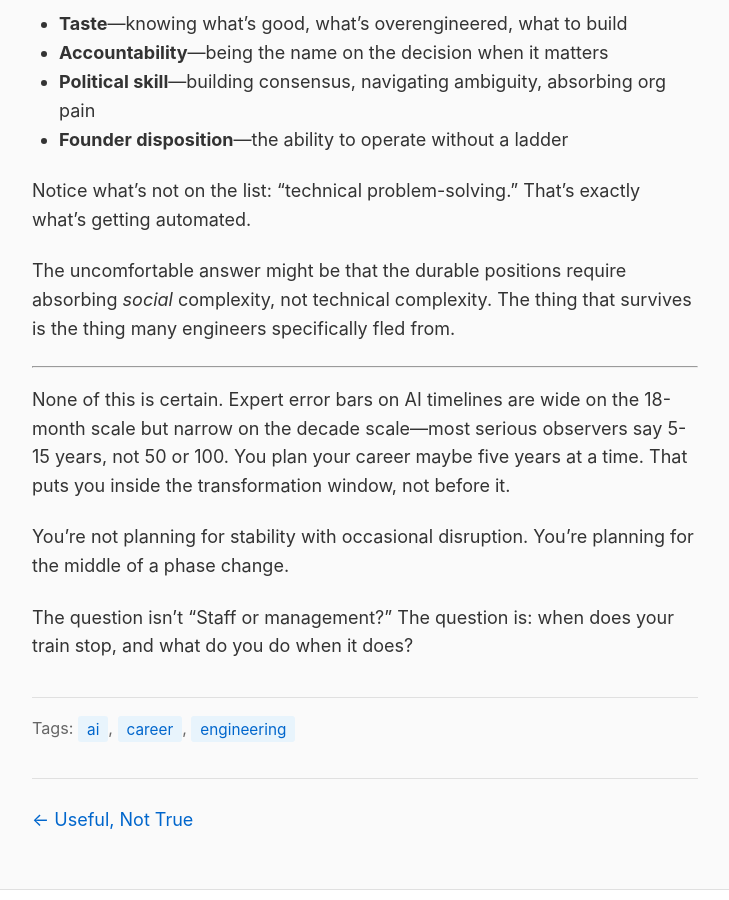
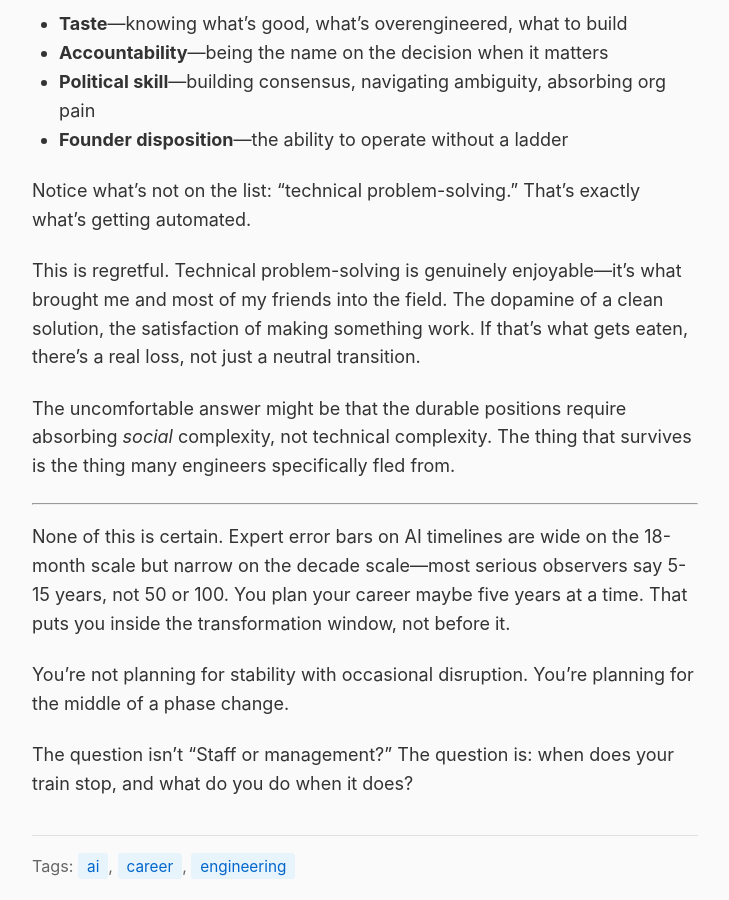
Before and after one commit to rob137/rob137.github.io, a Jekyll site: the page built from _posts/2026-01-25-when-does-your-train-stop.md, in a window 1280 px wide and 900 px high, scrolled down 2413 px. Shown: the whole window, without its empty margins (275-1004 px from the left). Built offline with Jekyll 4.4.1, drawn with Linux system fonts in a browser that asks for light colours.

Commit message:
Add regret about technical problem-solving being automated

```diff
--- a/_posts/2026-01-25-when-does-your-train-stop.md
+++ b/_posts/2026-01-25-when-does-your-train-stop.md
@@ -60,6 +60,8 @@ Some candidates:
 
 Notice what's not on the list: "technical problem-solving." That's exactly what's getting automated.
 
+This is regretful. Technical problem-solving is genuinely enjoyable—it's what brought me and most of my friends into the field. The dopamine of a clean solution, the satisfaction of making something work. If that's what gets eaten, there's a real loss, not just a neutral transition.
+
 The uncomfortable answer might be that the durable positions require absorbing *social* complexity, not technical complexity. The thing that survives is the thing many engineers specifically fled from.
 
 ---
```
